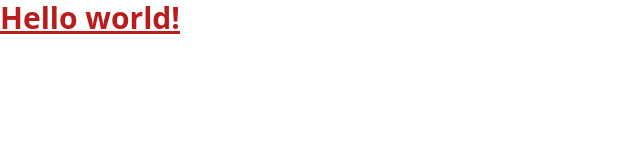
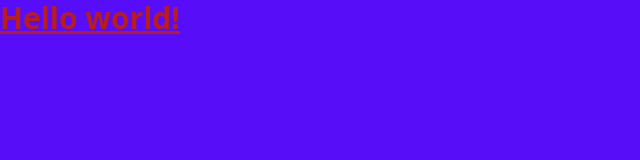
Before and after one commit to AliBagheri2079/dashboard-postcss-tailwind-daisyui-vanillats-vite, a website built with Vite: page index.html in a window 1280 px wide. Shown: the whole page, without its empty margins (0-640 px from the left). Built offline with nearby package versions, Linux system fonts and the light colour scheme; some packages are replaced by stand-ins of ours.

Commit message:
:bulb: refactor: remove unuseless theme comment and add 'bg-primary' class to body

```diff
--- a/index.html
+++ b/index.html
@@ -1,10 +1,4 @@
 <!DOCTYPE html>
-<!--
-  * list of themes:
-    light vs dark => blue
-    bumblebee vs halloween => yellow
-    emerald vs forest => green
- -->
 <html lang="en-US" dir="ltr" data-theme="light">
   <head>
     <!-- * Common Meta data Tags -->
@@ -30,7 +24,7 @@
     <!-- * Page Title -->
     <title>User Dashboard</title>
   </head>
-  <body>
+  <body class="bg-primary">
     <!--* No Script Message -->
     <noscript>Please Enable JavaScript in your Machine</noscript>
 
```
